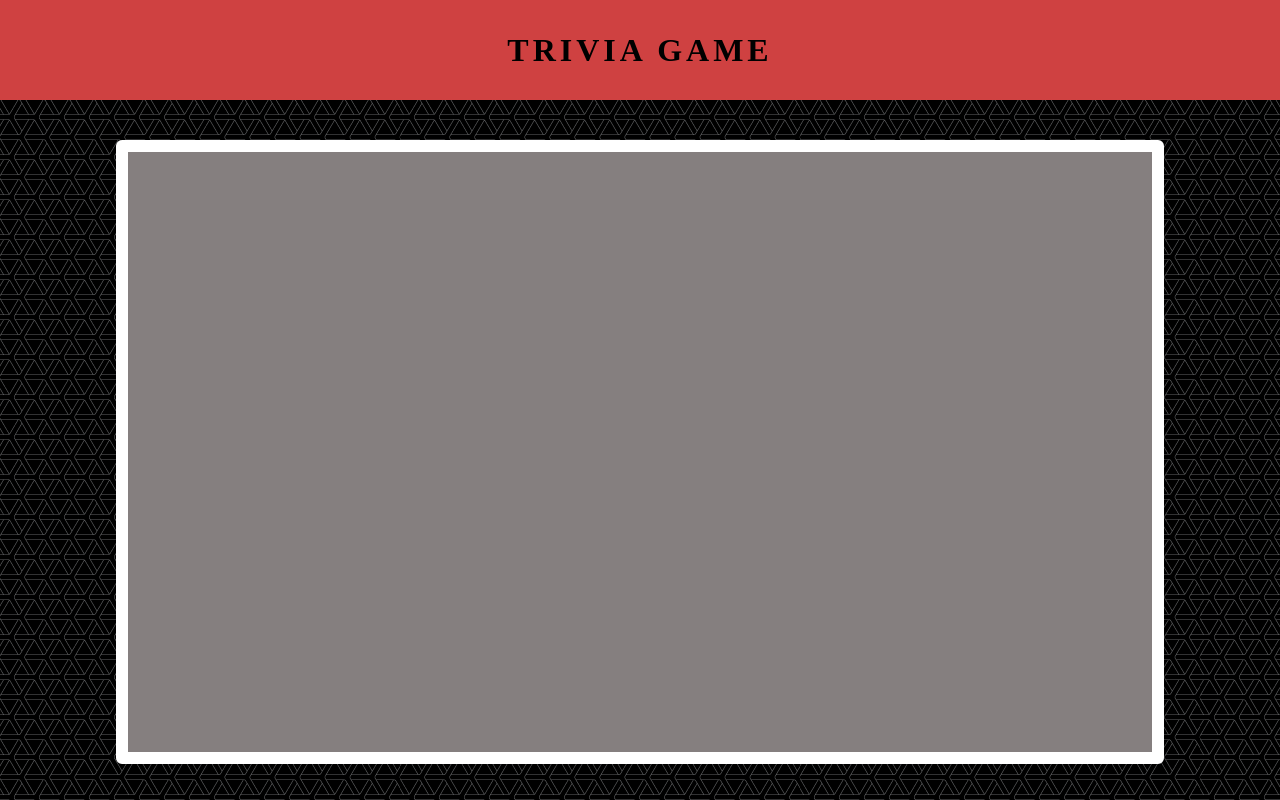
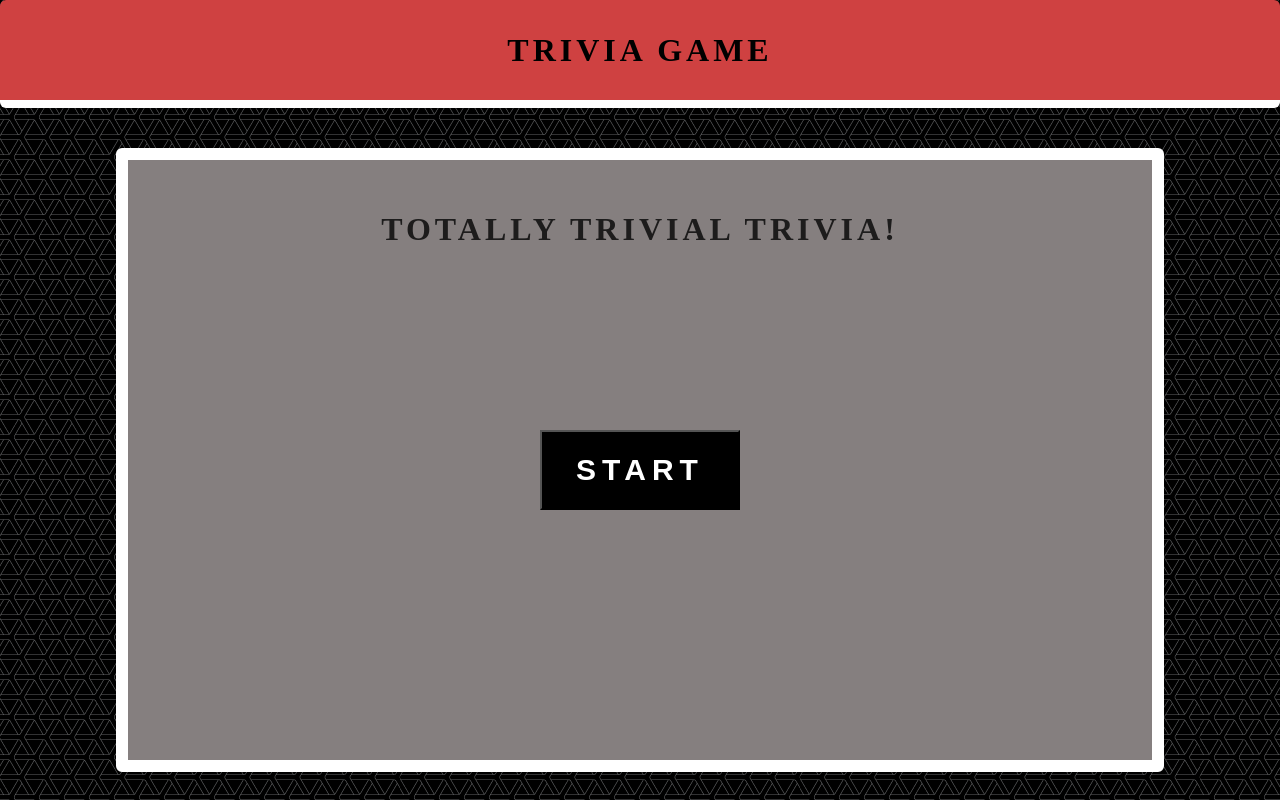
Before and after one commit to bwilson06/Trivia-Game-BW, a plain HTML site: page index.html in a window 1280 px wide. Drawn offline with nearby package versions, Linux system fonts and the light colour scheme.

Commit message:
add start button that clears html elements when clicked.

```diff
--- a/assets/css/style.css
+++ b/assets/css/style.css
@@ -11,6 +11,11 @@
     width: 100%;
     height: 100px;
     background-color: rgb(207, 65, 65);
+    border: 0;
+    border-bottom-width: 8px;
+    border-radius: 6px;
+    border-style: solid;
+    border-color: white;
 }
 
 .header{
@@ -21,7 +26,6 @@
 }
 
 .container{
-    display: flex;
     margin: 0 auto;
     margin-top: 40px;
     width: 80%;
@@ -31,4 +35,25 @@
     border-radius: 6px;
     border-style: solid;
     border-color: white;
+    text-align: center;
 }
+
+.trivia-header{
+    display: inline-block;
+    color: rgb(29, 28, 28);
+    letter-spacing: 4px;
+    padding: 30px;
+}
+
+#start-button{
+    display: block;
+    margin: 0 auto;
+    margin-top: 130px;
+    width: 200px;
+    height: 80px;
+    font-size: 30px;
+    font-weight: bolder;
+    letter-spacing: 6px;
+    background-color: black;
+    color: white;
+}
--- a/assets/javascript/app.js
+++ b/assets/javascript/app.js
@@ -0,0 +1,10 @@
+$(document).ready(function(){
+
+    let startButton = $("#start-button")
+
+    startButton.on("click", function(){
+        alert('YOOOO')
+        $(".container").html("")
+    });
+
+});
--- a/index.html
+++ b/index.html
@@ -13,8 +13,9 @@
         <h1 class="header">TRIVIA GAME</h1>
     </div>
     <div class="container">
-
-
+        <h1 class="trivia-header">TOTALLY TRIVIAL TRIVIA!</h1>
+<button id="start-button">START</button>
     </div>
+<script src="assets/javascript/app.js"></script>
 </body>
 </html>
```
